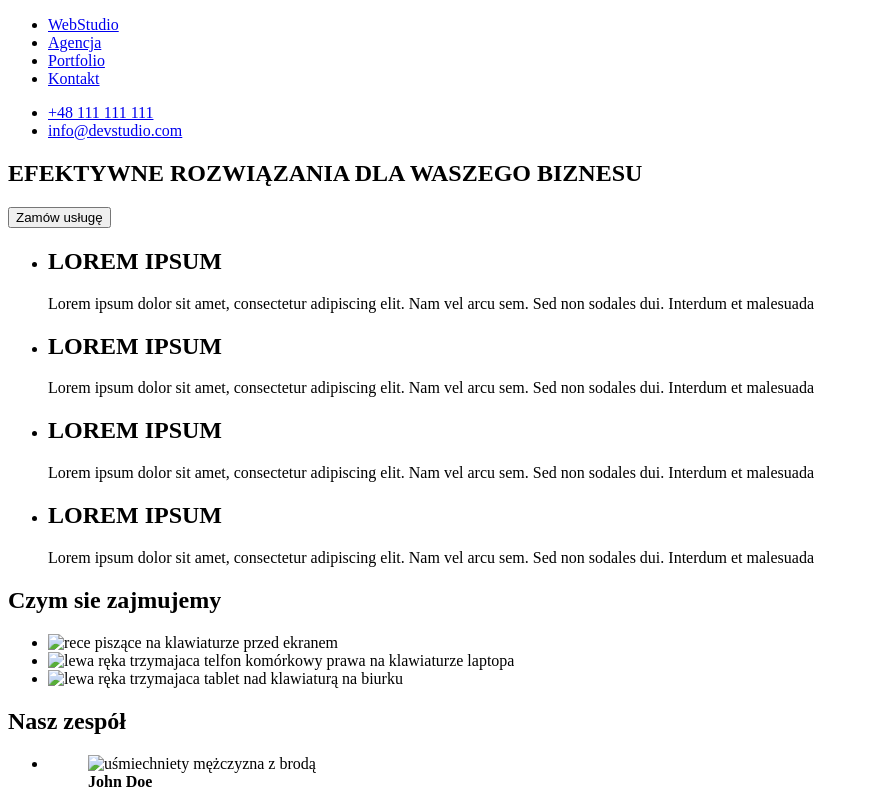
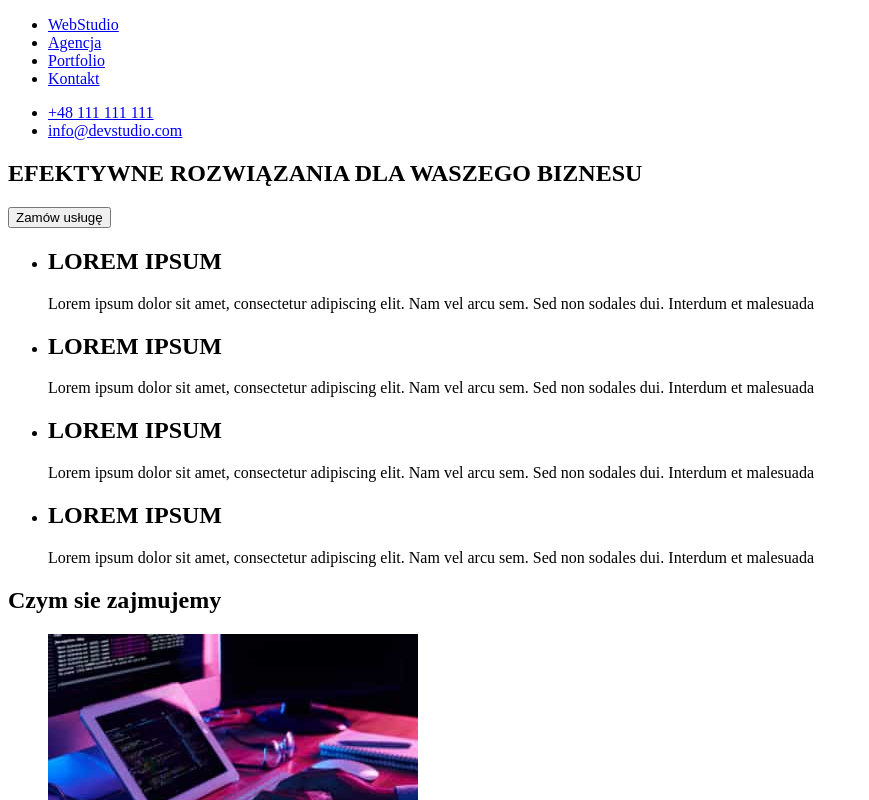
Before and after one commit to sebastianpawlik/goit-markup-hw-01, a plain HTML site: page index.html in a window 1280 px wide. Shown: the top 800 px of the page, without its empty margins (0-869 px from the left). Drawn offline with Linux system fonts and the light colour scheme.

Commit message:
link to pictures update

```diff
--- a/index.html
+++ b/index.html
@@ -68,13 +68,13 @@
         <h2>Czym sie zajmujemy</h2>
         <ul>
             <li>
-                <img src="http://127.0.0.1:5500/images/whatwedo1.jpg" alt="rece piszące na klawiaturze przed ekranem" width="370" height="294">
+                <img src="./images/whatwedo1.jpg" alt="rece piszące na klawiaturze przed ekranem" width="370" height="294">
             </li>
             <li>
-                <img src="http://127.0.0.1:5500/images/whatwedo2.jpg" alt="lewa ręka trzymajaca telfon komórkowy prawa na klawiaturze laptopa" width="370" height="294">
+                <img src="./images/whatwedo2.jpg" alt="lewa ręka trzymajaca telfon komórkowy prawa na klawiaturze laptopa" width="370" height="294">
             </li>
             <li>
-                <img src="http://127.0.0.1:5500/images/whatwedo3.jpg" alt="lewa ręka trzymajaca tablet nad klawiaturą na biurku" width="370" height="294">
+                <img src="./images/whatwedo3.jpg" alt="lewa ręka trzymajaca tablet nad klawiaturą na biurku" width="370" height="294">
             </li>
         </ul>
     </section>
@@ -83,7 +83,7 @@
         <ul>
             <li>
                 <figure>
-                    <img src="http://127.0.0.1:5500/images/johndoe1.jpg" alt="uśmiechniety mężczyzna z brodą" width="270" height="260">
+                    <img src="/images/johndoe1.jpg" alt="uśmiechniety mężczyzna z brodą" width="270" height="260">
                     <figcaption>
                         <strong>John Doe</strong>
                         <div>
```
Also changed, not shown: images/johndoe1.jpg (added), images/johndoe2.jpg (added), images/johndoe3.jpg (added), images/johndoe4.jpg (added), images/whatwedo1.jpg (added), images/whatwedo2.jpg (added), images/whatwedo3.jpg (added).
